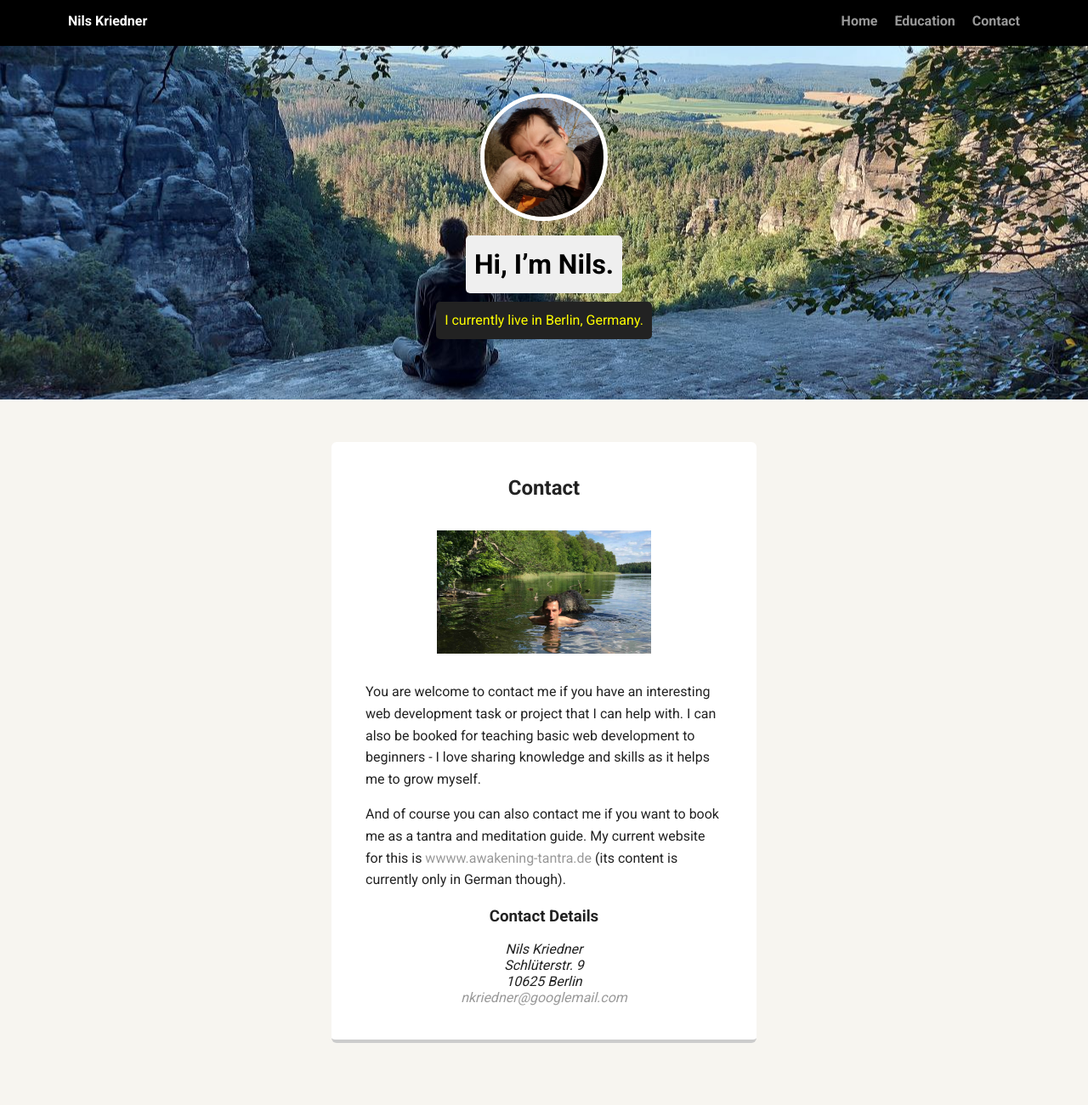
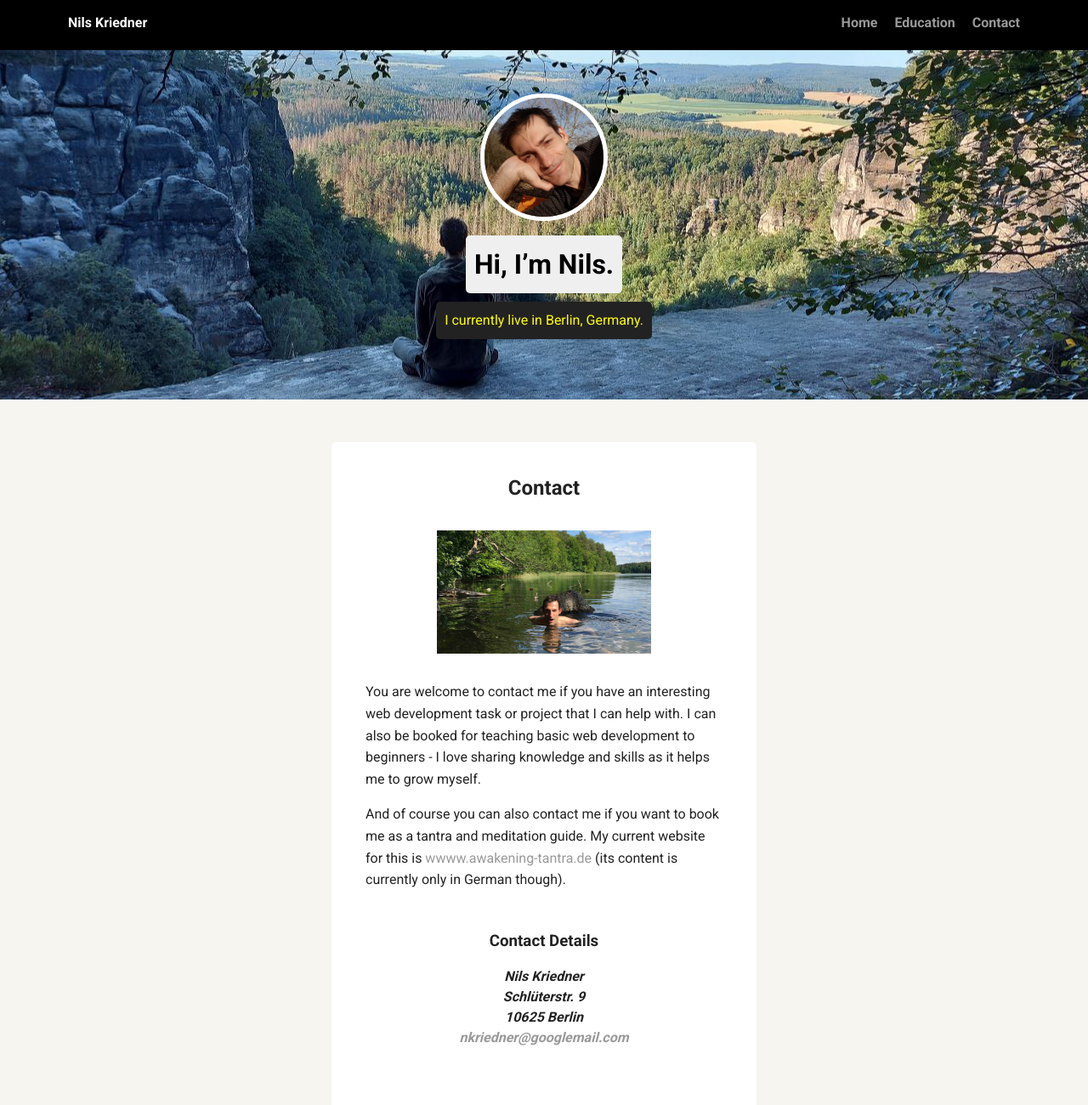
Before and after one commit to nkriedner/fewd-techdegree-project-1, a plain HTML site: page contact.html in a window 1280 px wide. Shown: the top 1300 px of the page at 85% size. Drawn offline with Linux system fonts and the light colour scheme; a web font is replaced by a local one.

Commit message:
Update minor design and content aspects

```diff
--- a/contact.html
+++ b/contact.html
@@ -40,7 +40,7 @@
                     <a href="https://www.sahaja-tantra.de" target="_blank">wwww.awakening-tantra.de</a> (its content is
                     currently only in German though).
                 </p>
-                <h3 class="center-align">Contact Details</h3>
+                <h3 class="center-align margin-top-1">Contact Details</h3>
                 <address class="center-align">
                     Nils Kriedner <br />
                     Schlüterstr. 9<br />
--- a/styles.css
+++ b/styles.css
@@ -154,12 +154,6 @@ a.social {
 a.social:hover {
     opacity: 1;
 }
-/* a.twitter {
-    background-image: url(images/twitter.svg);
-}
-a.linkedin {
-    background-image: url(images/linkedin.svg);
-} */
 a.github {
     background-image: url(images/github.svg);
 }
@@ -209,6 +203,15 @@ a.social:hover {
 }
 
 /* My Styles */
+li {
+    line-height: 1.5;
+}
+address {
+    line-height: 1.5;
+    font-weight: bold;
+    margin-bottom: 3rem;
+}
+
 .img-center-container {
     display: flex;
     justify-content: center;
@@ -224,6 +227,10 @@ a.social:hover {
     text-align: center;
 }
 
+.margin-top-1 {
+    margin-top: 3rem;
+}
+
 ul.bio li {
     margin-bottom: 1rem;
 }
```
Also changed, not shown: index.html (+1 -1 lines).
